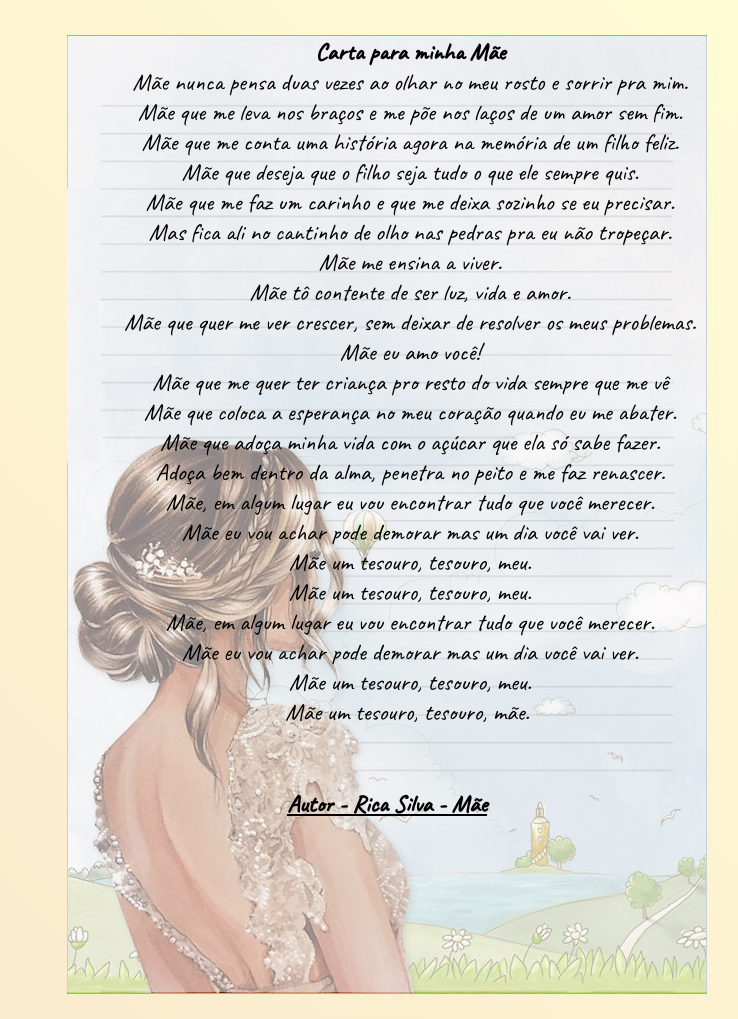
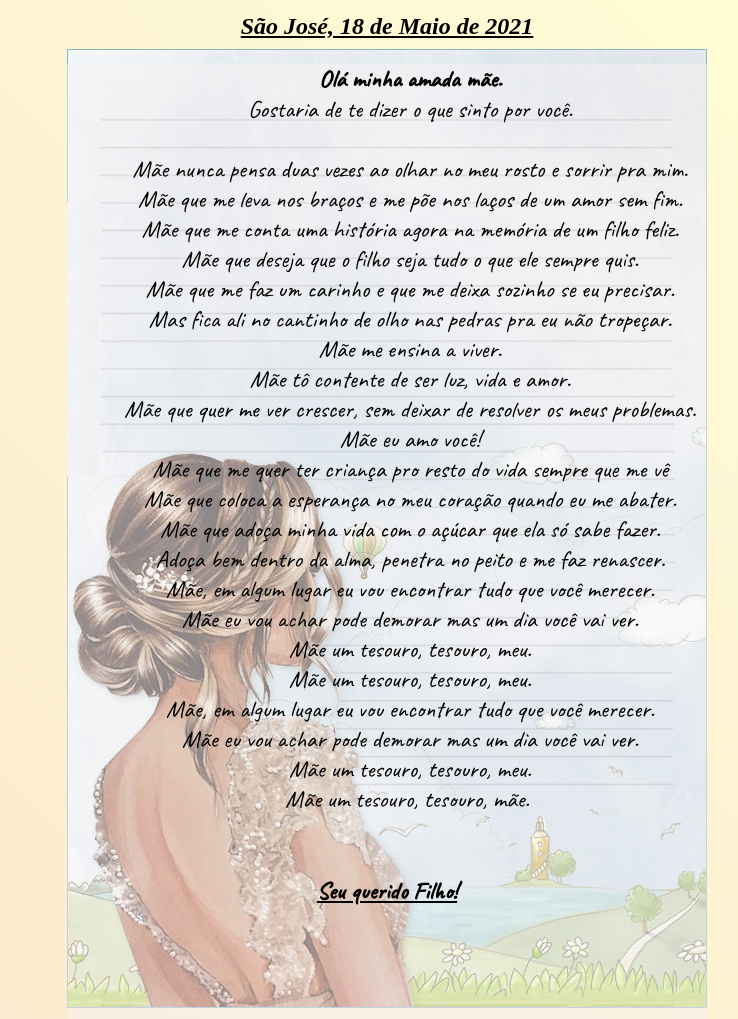
Before and after one commit to leandroneis/rwd_carta, a plain HTML site: page index.html in a window 1280 px wide. Shown: the top 1019 px of the page, without its empty margins (253-991 px from the left). Drawn offline with Linux system fonts and the light colour scheme.

Commit message:
Correção - Incluindo data, assinatura e mensagem introducao

```diff
--- a/css/style.css
+++ b/css/style.css
@@ -49,3 +49,6 @@ pre{
   position: relative;
   width: 280px;
 }
+#dataCarta{
+ text-align: center;
+}
--- a/index.html
+++ b/index.html
@@ -11,8 +11,11 @@
 
 <body>
   <div class="mensagem">
+    <div id="dataCarta"><b><i><u>São José, 18 de Maio de 2021</u></i></b></div>
     <pre>
-        <b>Carta para minha Mãe</b>
+        <b>Olá minha amada mãe.</b>
+        Gostaria de te dizer o que sinto por você.
+
         Mãe nunca pensa duas vezes ao olhar no meu rosto e sorrir pra mim.
         Mãe que me leva nos braços e me põe nos laços de um amor sem fim.
         Mãe que me conta uma história agora na memória de um filho feliz.
@@ -35,7 +38,7 @@
         Mãe eu vou achar pode demorar mas um dia você vai ver.
         Mãe um tesouro, tesouro, meu.
         Mãe um tesouro, tesouro, mãe.
-      <h4><u>Autor - Rica Silva - Mãe</u></h4>
+      <h4><u>Seu querido Filho!</u></h4>
     </pre>
     <div class="content">
       <a href="https://dudahais.github.io/Carta/index" class="botao01">Carta da Colega Maria Eduarda</a>
```
